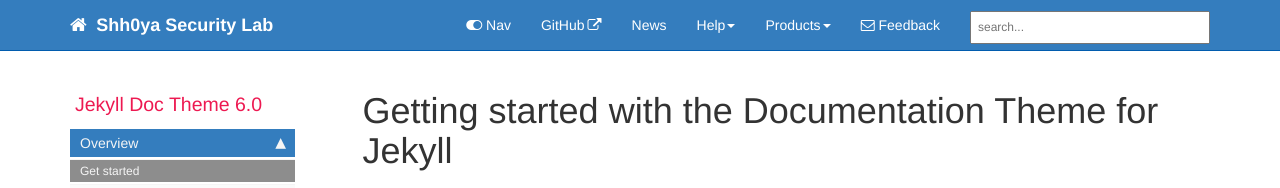
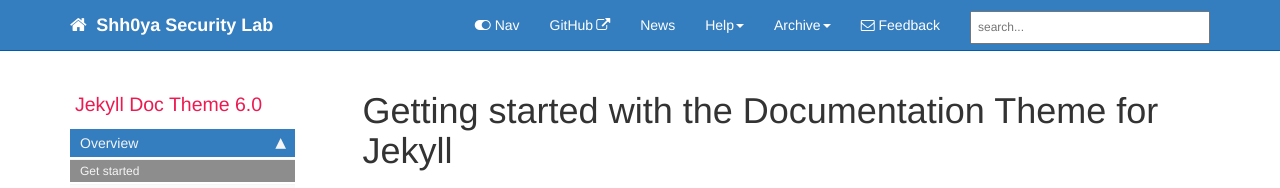
Before and after one commit to Shh0ya/shh0ya.github.io, a Jekyll site: the page built from index.md, in a window 1280 px wide and 900 px high. Shown: the top 188 px of the window. Built offline with Jekyll 4.4.1, drawn with Linux system fonts in a browser that asks for light colours; comment, search, counter and statistics services are not loaded.

Commit message:
Update topnav.yml

```diff
--- a/_data/topnav.yml
+++ b/_data/topnav.yml
@@ -22,7 +22,9 @@
           external_url: https://www.osronline.com/
         - title: MSDN
           external_url: https://docs.microsoft.com/en-us/
-    - title: Products
+        - title: Shh0ya first blog
+          external_url: https://shhoya.github.io
+    - title: Archive
       folderitems:
         - title: Jekyll Documentation Theme
           url: /mydoc_introduction.html
```
